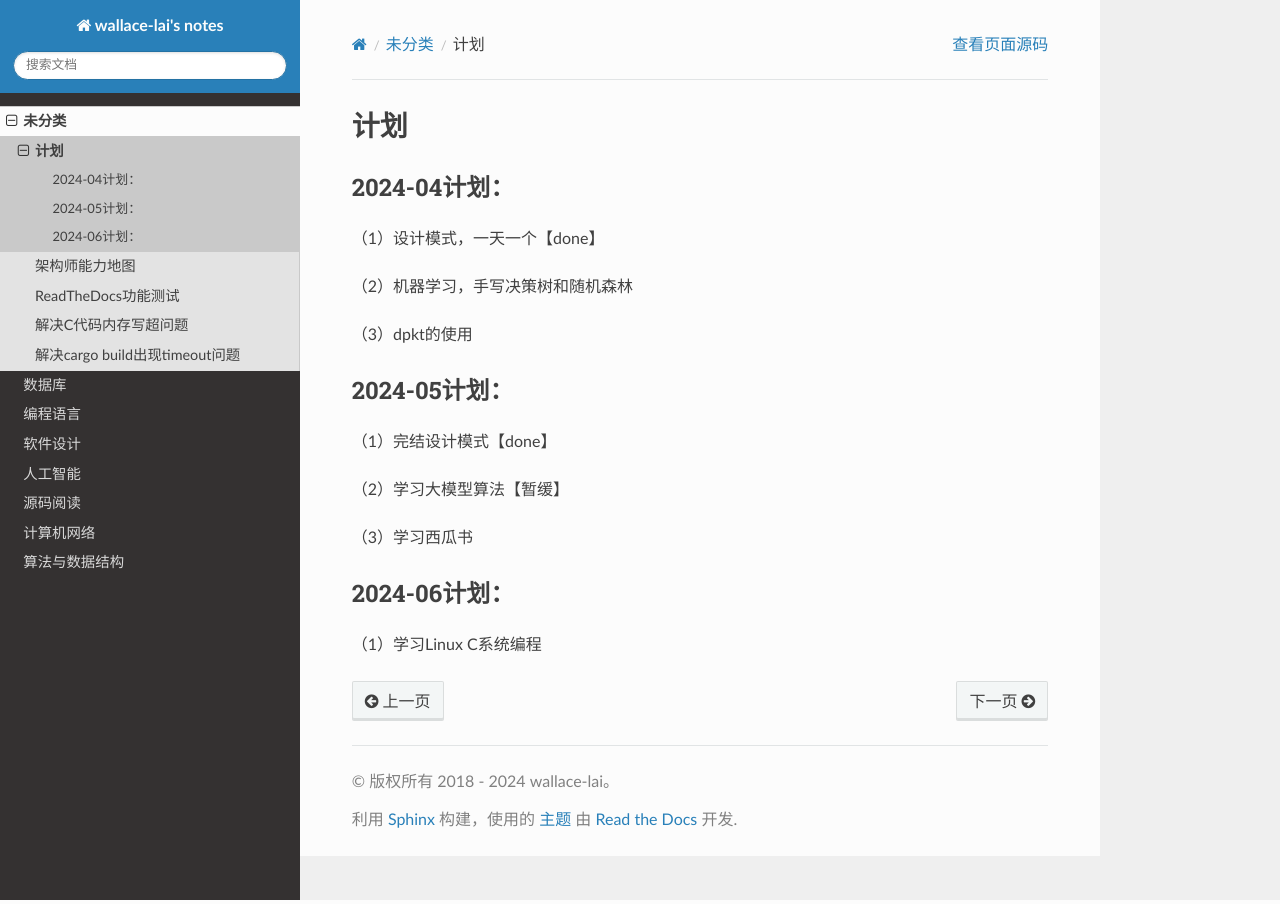
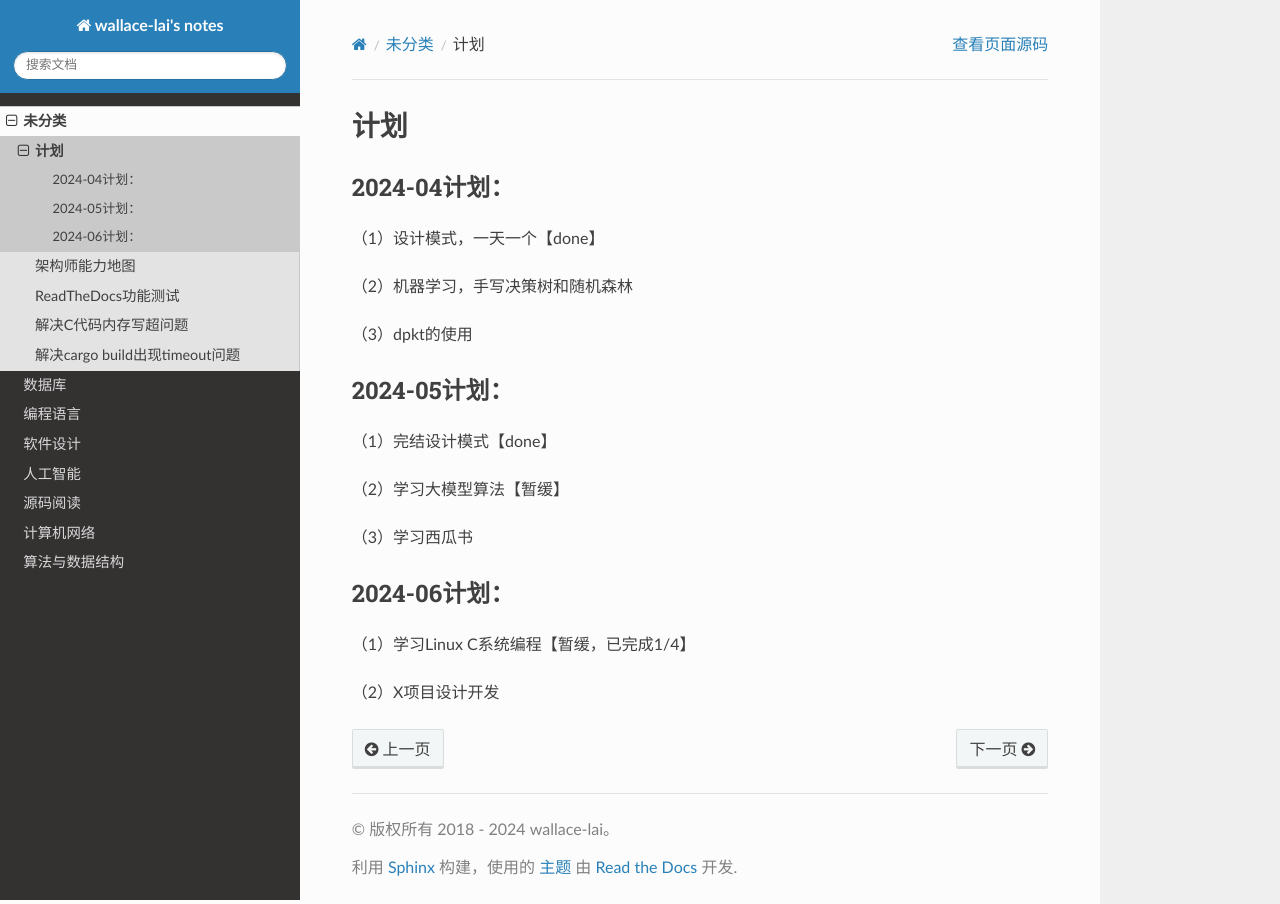
Before and after one commit to wallace-lai/learning-notes, a Sphinx documentation site: the page built from source/Unfiled/schedule.md, in a window 1280 px wide. Built offline with Sphinx 7.4.7 and the Read the Docs theme 2.0.0, drawn with Linux system fonts in a browser that asks for light colours.

Commit message:
update schedule (#100)

```diff
--- a/source/Unfiled/schedule.md
+++ b/source/Unfiled/schedule.md
@@ -19,4 +19,6 @@
 
 ## 2024-06计划：
 
-（1）学习Linux C系统编程
+（1）学习Linux C系统编程【暂缓，已完成1/4】
+
+（2）X项目设计开发
--- a/source/index.rst
+++ b/source/index.rst
@@ -10,7 +10,9 @@
 
 2024-06计划：
 
-（1）学习Linux C系统编程
+（1）学习Linux C系统编程【暂缓，已完成1/4】
+
+（2）X项目设计开发
 
 wallace-lai's notes
 ===============================================
```
